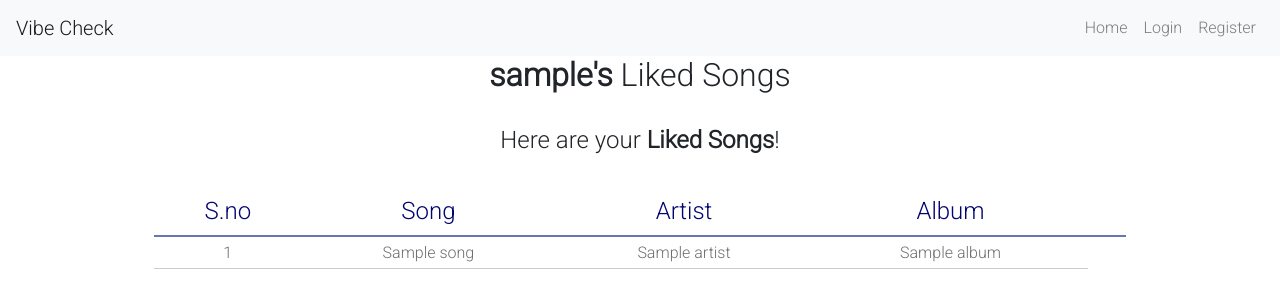
After one commit to hrishikr/Vibe-Check, a Flask app: template flask_app/templates/liked_songs.html in a window 1280 px wide. The commit adds this page. Shown: the top 308 px of the page. Run offline with Flask 2, Linux system fonts and the light colour scheme; the template is opened without the code that fills it: most values are stand-ins (such as "Sample title", 1, 10 or a date in 2020); some libraries are stand-ins or nearby versions.

Commit message:
added liked songs feature

```diff
--- a/flask_app/forms.py
+++ b/flask_app/forms.py
@@ -72,3 +72,6 @@ class MusicReviewForm(FlaskForm):
         "Comment", validators=[InputRequired(), Length(min=5, max=500)]
     )
     submit = SubmitField("Add Review")
+
+class LikedSongsForm(FlaskForm):
+    submit = SubmitField("Add to Liked Songs")
--- a/flask_app/models.py
+++ b/flask_app/models.py
@@ -30,3 +30,9 @@ class Review(db.Document):
     music_id = db.StringField(required=True)
     input_type = db.StringField(required=True)
     song_title = db.StringField(required=True, min_length=1, max_length=100)
+
+class Song(db.Document):
+    user = db.ReferenceField(User, required=True)
+    song = db.StringField(required=True, unique=True)
+    artist = db.StringField(required=True)
+    album = db.StringField(required=True)
--- a/flask_app/static/custom.css
+++ b/flask_app/static/custom.css
@@ -6,21 +6,12 @@ body {
     font-family: 'Roboto', sans-serif;
 }
 
-.links h4 {
-    border: thin black !important;
-    border-radius: 2px !important;
-}
-
 .card-body > img {
     max-width: 200;
 }
 
-.media-list {
-    border-top: 1px dashed rgb(150, 150, 150);
-}
-
 .review-item {
-    border-bottom: 1px dashed #a5a5a5;
+    border-bottom: 1px solid #a5a5a5;
 }
 
 .flask-btn:hover {
@@ -38,3 +29,29 @@ form {
     margin-right:15%;
     width: 70%;
 }
+
+#hor-minimalist-b {
+    font-size: 16px;
+    background: #fff;
+    width: 90%;
+    border-collapse: collapse;
+    text-align: left;
+}
+
+#hor-minimalist-b th {
+    font-size: 24px;
+    font-weight: normal;
+    color: rgb(2, 4, 112);
+    padding: 10px 8px;
+    border-bottom: 2px solid #6678b1;
+}
+
+#hor-minimalist-b td {
+    border-bottom: 1px solid #ccc;
+    color: rgb(110, 110, 110);
+    padding: 6px 8px;
+}
+
+#hor-minimalist-b tbody tr:hover a{
+    color: #009;
+}
--- a/flask_app/templates/header.html
+++ b/flask_app/templates/header.html
@@ -18,6 +18,16 @@
                 </a>
             </li>
             {% if current_user.is_authenticated %}
+            <li class="nav-item">
+                <a class="nav-link" href="{{ url_for('music.user_reviews', username=current_user.username) }}">
+                    Reviews
+                </a>
+            </li>
+            <li class="nav-item">
+                <a class="nav-link" href="{{ url_for('music.liked_songs', username=current_user.username) }}">
+                    Liked
+                </a>
+            </li>
             <li class="nav-item">
                 <a class="nav-link" href="{{ url_for('users.account') }}">
                     Account
--- /dev/null
+++ b/flask_app/templates/liked_songs.html
@@ -0,0 +1,54 @@
+{% extends "header.html" %}
+{% block content %}
+<div class="row">
+    <div class="col">
+        <h2 class="text-center"><strong>{{ username }}'s</strong> Liked Songs</h2>
+    </div>
+</div>
+
+<div class="container-fluid maxWidth">
+    <center>
+        <table id="hor-minimalist-b">
+            <thead>
+                <tr>
+                    <th>
+                        <center>S.no</center>
+                    </th>
+                    <th>
+                        <center>Song</center>
+                    </th>
+                    <th>
+                        <center>Artist</center>
+                    </th>
+                    <th>
+                        <center>Album</center>
+                    </th>
+                    <th></th>
+                </tr>
+            </thead>
+            <br>
+            <h4>Here are your <strong>Liked Songs</strong>!</h4>
+            <br>
+            <tbody>
+                {% for song in liked_songs %}
+                <tr>
+                    <td>
+                        <center>{{ loop.index }}</center>
+                    </td>
+                    <td>
+                        <center>{{ song.song }}</center>
+                    </td>
+                    <td>
+                        <center>{{ song.artist }}</center>
+                    </td>
+                    <td>
+                        <center>{{ song.album }}</center>
+                    </td>
+                </tr>
+                {% endfor %}
+            </tbody>
+
+        </table>
+    </center>
+</div>
+{% endblock %}
--- a/flask_app/users/routes.py
+++ b/flask_app/users/routes.py
@@ -69,14 +69,10 @@ def account():
         current_user.save()
         return redirect(url_for("users.account"))
 
-    user = User.objects(username=username_form.username.data).first()
-    reviews = Review.objects(commenter=user)
-
     return render_template(
         "account.html",
         title="Account",
-        username_form=username_form,
-        reviews=reviews
+        username_form=username_form
     )
 
 @users.route("/qr_code")
```
Also changed, not shown: flask_app/music/routes.py (+28 -9 lines), flask_app/templates/account.html (+4 -4 lines), flask_app/templates/index.html (+0 -29 lines), flask_app/templates/music_detail.html (+24 -10 lines), flask_app/templates/user_reviews.html (renamed from flask_app/templates/user_detail.html, +1 -5 lines).
